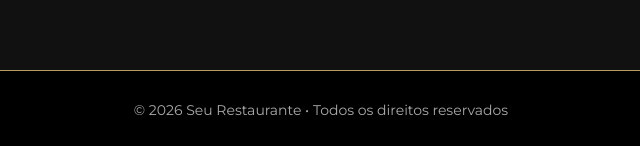
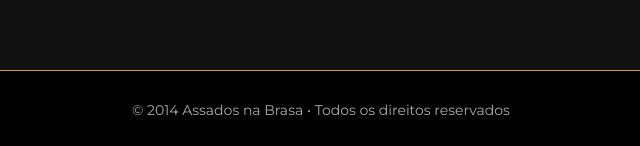
Before and after one commit to GiovanePauloPedroski/Cardapio, a plain HTML site: page index.html in a window 1280 px wide. Shown: the part 1644-1790 px from the top of the page, 319-959 px from the left. Drawn offline with nearby package versions, Linux system fonts and the light colour scheme.

Commit message:
Update index.html

```diff
--- a/index.html
+++ b/index.html
@@ -215,7 +215,7 @@ footer {
 </section>
 
 <footer>
-    © 2026 Seu Restaurante • Todos os direitos reservados
+    © 2014 Assados na Brasa • Todos os direitos reservados
 </footer>
 
 </body>
```
